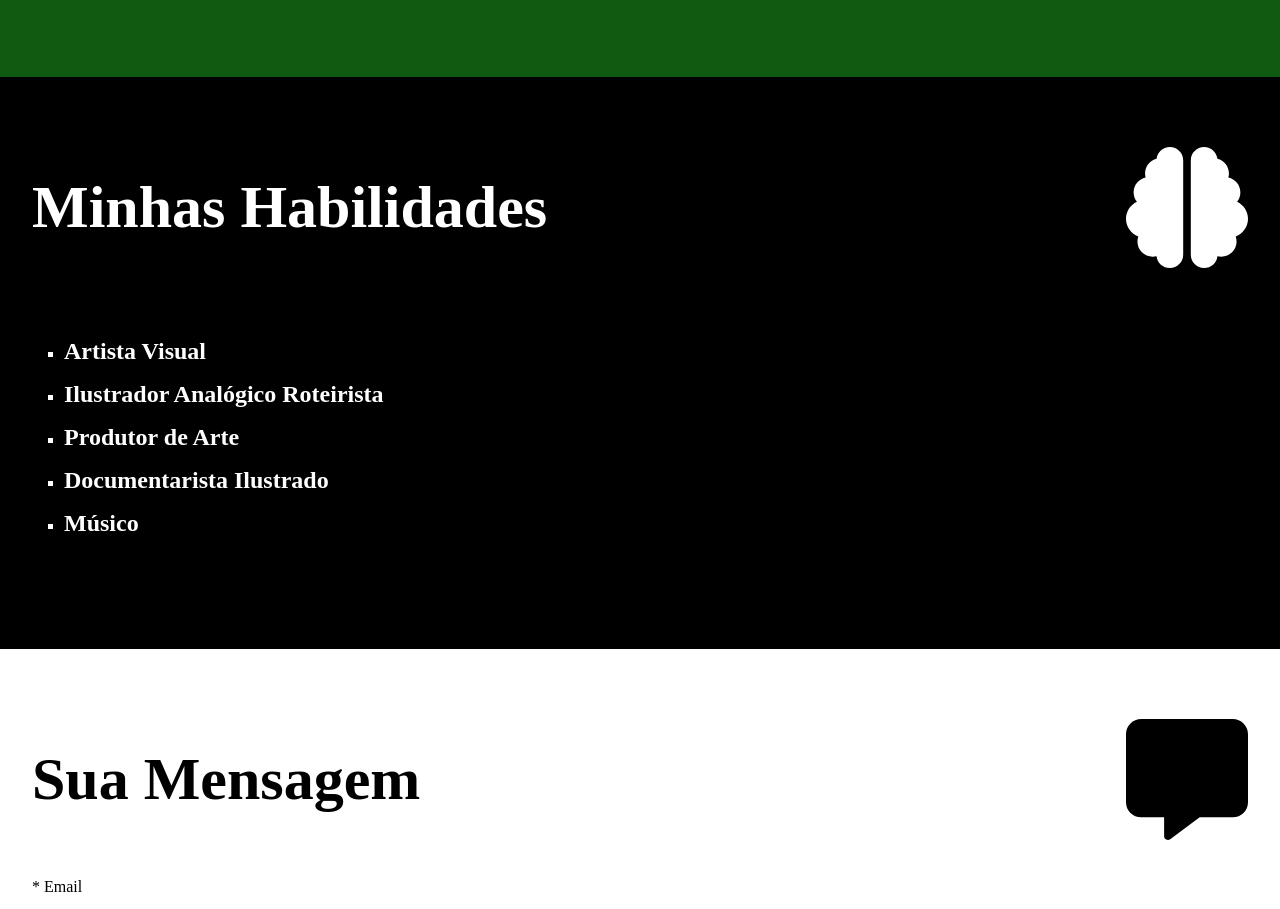
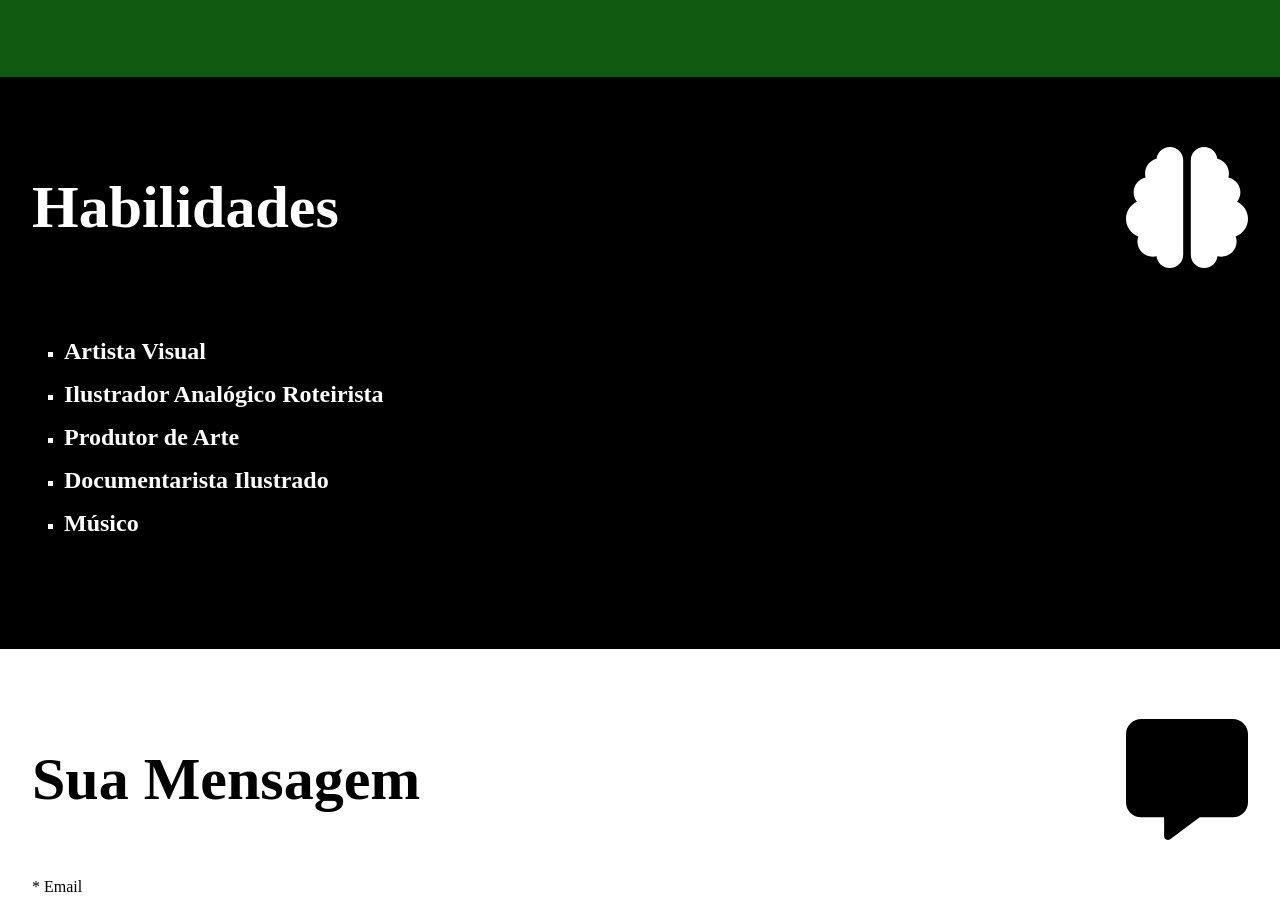
Before and after one commit to Graciano1997/fernandoPortfolio, a website: page index.html in a window 1280 px wide. Shown: the part 1428-2337 px from the top of the page. Drawn offline with Linux system fonts and the light colour scheme.

Commit message:
update the content

```diff
--- a/index.html
+++ b/index.html
@@ -59,7 +59,7 @@
   </section>
 <section class="skills" id="skills">
   <div class="mainHeader">
-    <h1 id="mySkill">Minhas Habilidades</h1>
+    <h1 id="mySkill">Habilidades</h1>
     <img src="brain.svg" alt="">
   </div>
 
```
